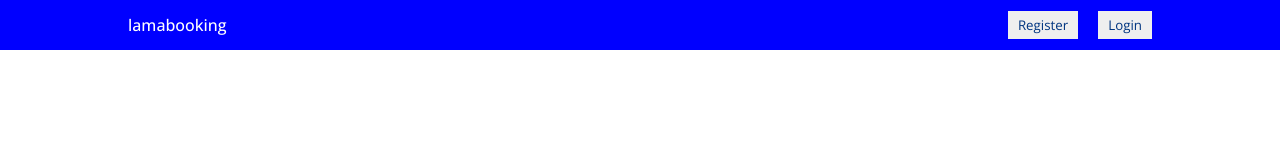
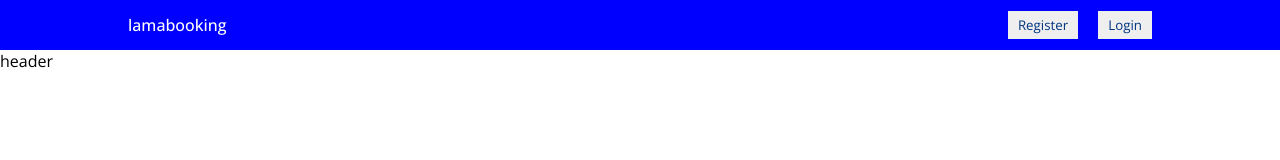
Before and after one commit to alparslanustaa/BookingApp, a React (Create React App) app: page / in a window 1280 px wide. Shown: the top 160 px of the page. Built offline with nearby package versions, Linux system fonts and the light colour scheme.

Commit message:
create header component

```diff
--- /dev/null
+++ b/src/components/header/Header.js
@@ -0,0 +1,6 @@
+import "./header.css";
+
+const Header = () => {
+  return <div className="header">header</div>;
+};
+export default Header;
--- a/src/pages/home/Home.js
+++ b/src/pages/home/Home.js
@@ -1,10 +1,12 @@
 import "./home.css";
 import Navbar from "../../components/navbar/Navbar";
+import Header from "../../components/header/Header";
 
 const home = () => {
   return (
     <div>
       <Navbar />
+      <Header />
     </div>
   );
 };
```
Also changed, not shown: src/components/header/header.css (added).
